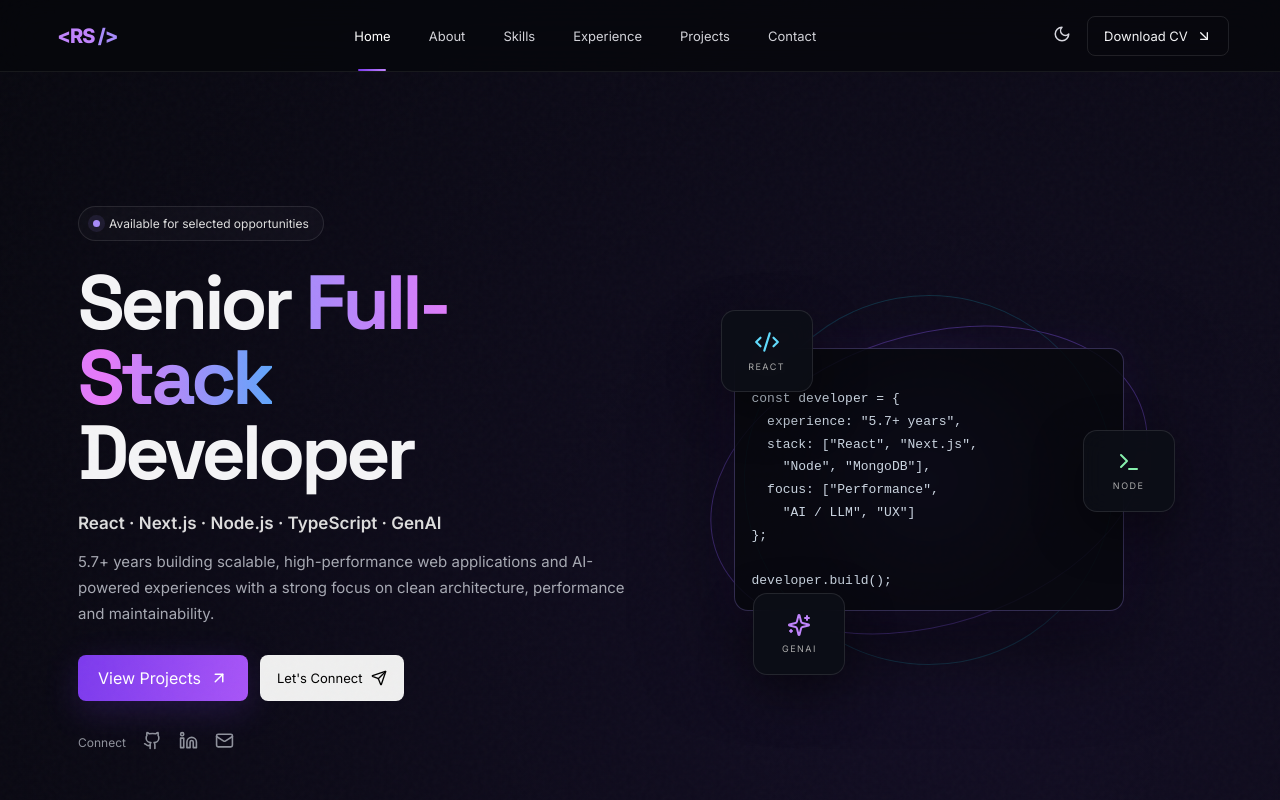
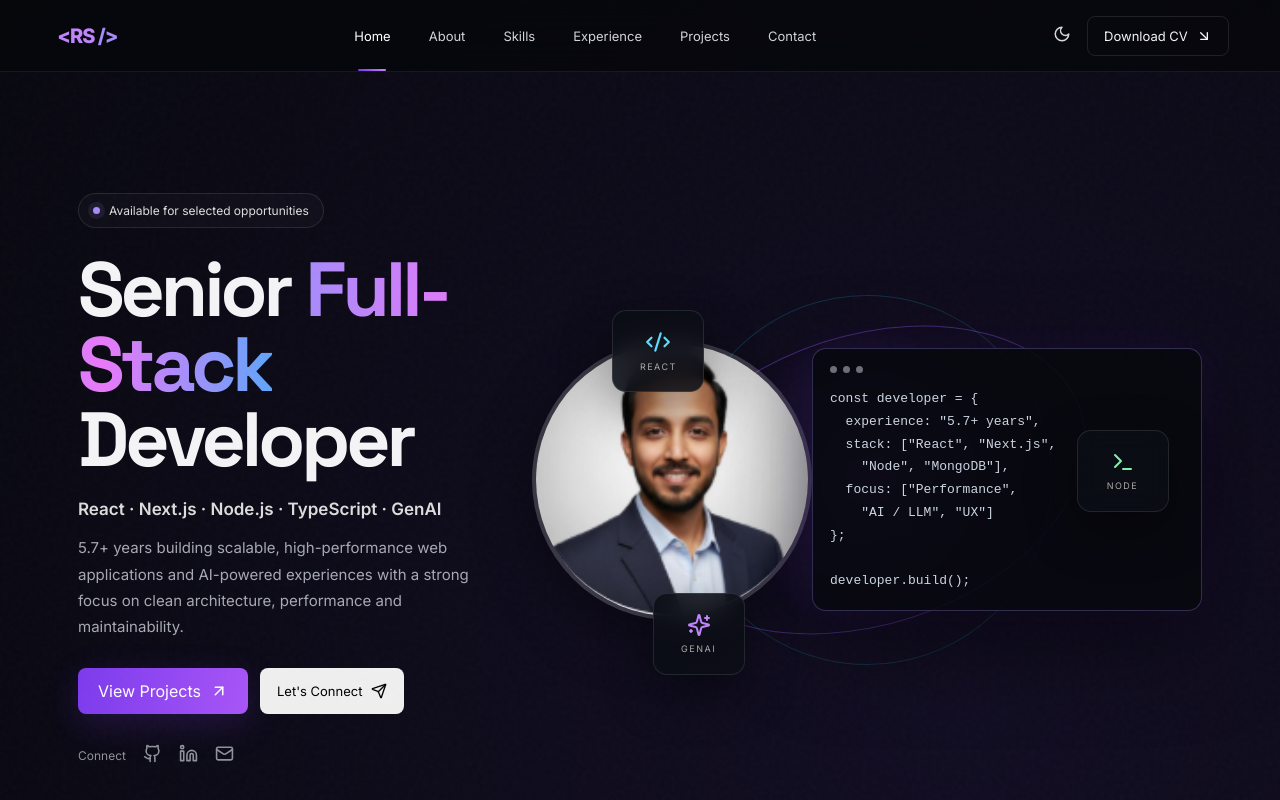
Before and after one commit to Rahulsaini30051/rahul-saini-portfolio, a React (Vite) app in the folder rahul-saini-portfolio/: page / in a window 1280 px wide. Shown: the top 800 px of the page. Built offline with nearby package versions, Linux system fonts and the light colour scheme.

Commit message:
Update main.jsx

```diff
--- a/rahul-saini-portfolio/src/main.jsx
+++ b/rahul-saini-portfolio/src/main.jsx
@@ -6,6 +6,7 @@ import {
   Terminal, X, Zap, ChevronRight
 } from "lucide-react";
 import { motion, AnimatePresence } from "framer-motion";
+import rahulPhoto from "./rahulPhoto.png";
 import "./styles.css";
 
 const profile = {
@@ -176,6 +177,32 @@ function App() {
             <div className="orbit orbit-one" />
             <div className="orbit orbit-two" />
             <div className="glow" />
+
+            <div
+              className="profile-photo"
+              style={{
+                width: "280px",
+                height: "280px",
+                borderRadius: "50%",
+                overflow: "hidden",
+                border: "4px solid rgba(255,255,255,.18)",
+                boxShadow: "0 20px 60px rgba(0,0,0,.35)",
+                position: "relative",
+                zIndex: 2
+              }}
+            >
+              <img
+                src={rahulPhoto}
+                alt="Rahul Saini"
+                style={{
+                  width: "100%",
+                  height: "100%",
+                  objectFit: "cover",
+                  display: "block"
+                }}
+              />
+            </div>
+
             <div className="code-card">
               <div className="window-dots"><i /><i /><i /></div>
               <pre>{`const developer = {
```
